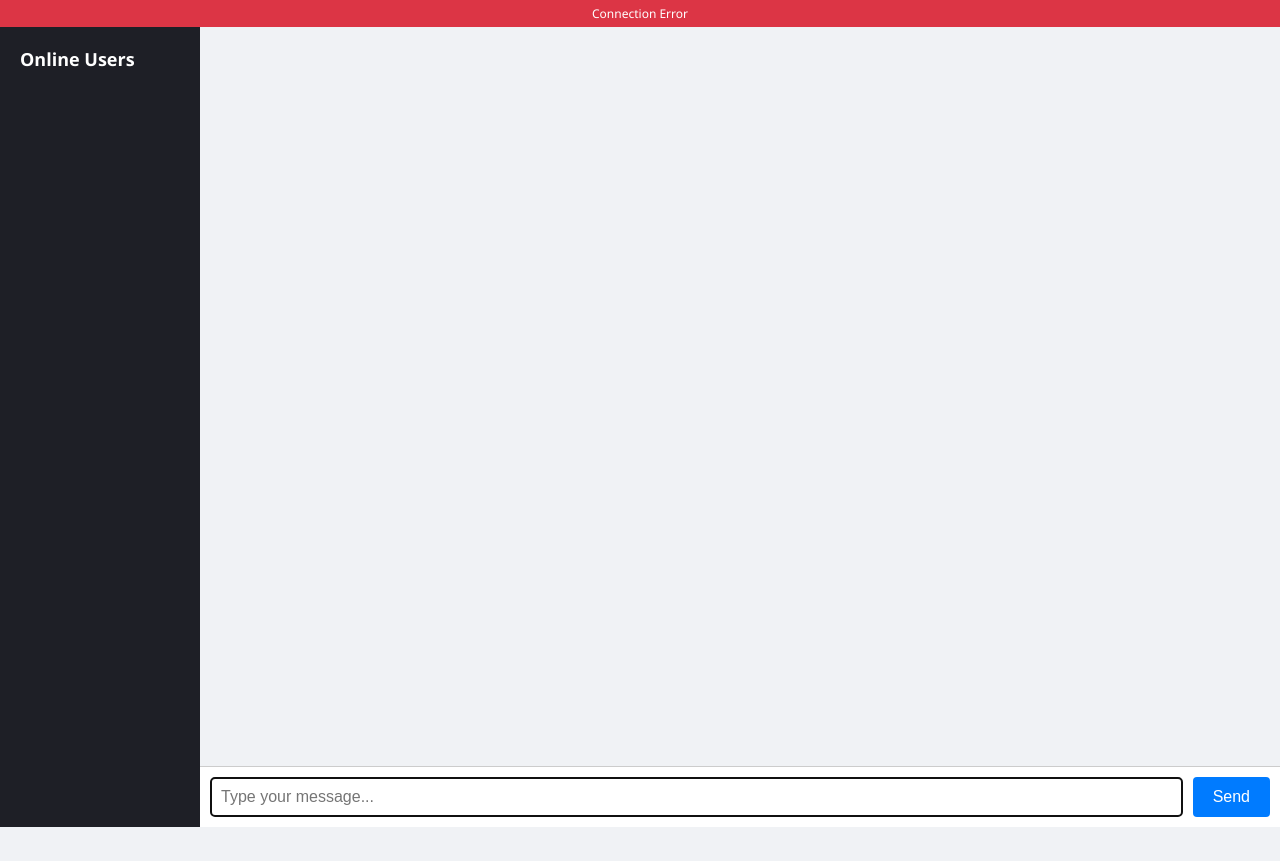
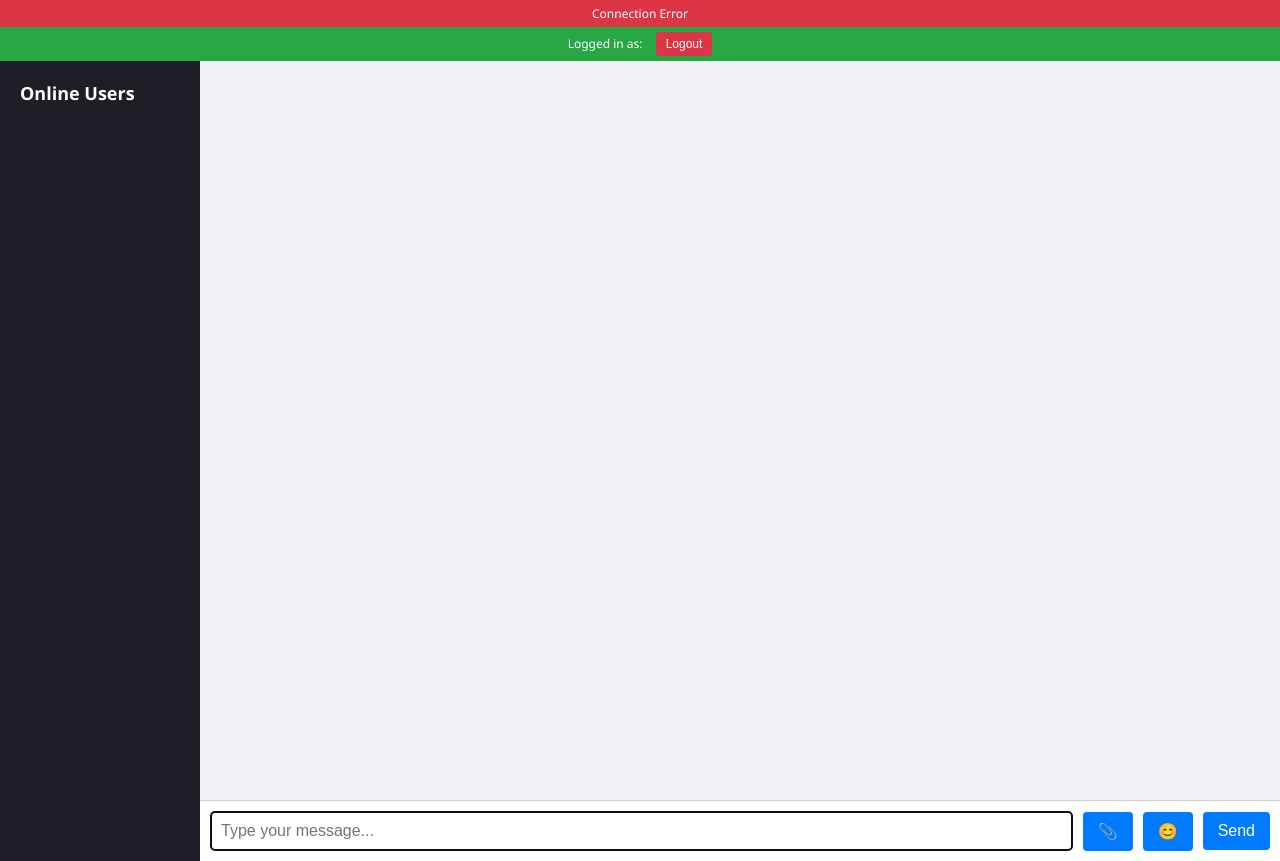
Before and after one commit to Mummayiz/Multi-user-Chat-app, a Flask app: page / in a window 1280 px wide. Before the commit the page ends 827 px from the top, so only its background shows below. Run offline with Flask 3, Linux system fonts and the light colour scheme; some libraries are stand-ins or nearby versions.

Commit message:
Update index.html

```diff
--- a/templates/index.html
+++ b/templates/index.html
@@ -68,12 +68,14 @@
 
     #input {
       display: flex;
+      align-items: center;
       padding: 10px;
       border-top: 1px solid #ccc;
       background-color: #fff;
+      gap: 10px;
     }
 
-    #input input {
+    #input input[type="text"] {
       flex: 1;
       padding: 10px;
       font-size: 16px;
@@ -81,9 +83,8 @@
       border-radius: 4px;
     }
 
-    #input button {
-      padding: 10px 20px;
-      margin-left: 10px;
+    #input button, #file-upload-btn, #emoji-btn {
+      padding: 10px 15px;
       font-size: 16px;
       background-color: #007bff;
       color: white;
@@ -107,10 +166,37 @@
     .connection-status.disconnected {
       background-color: #dc3545;
     }
+
+    .user-info {
+      padding: 5px 10px;
+      background-color: #28a745;
+      color: white;
+      font-size: 12px;
+      text-align: center;
+    }
+
+    .logout-btn {
+      background-color: #dc3545;
+      color: white;
+      border: none;
+      padding: 5px 10px;
+      border-radius: 4px;
+      cursor: pointer;
+      font-size: 12px;
+      margin-left: 10px;
+    }
+
+    .logout-btn:hover {
+      background-color: #c82333;
+    }
   </style>
 </head>
 <body>
   <div id="connection-status" class="connection-status">Connecting...</div>
+  <div class="user-info">
+    Logged in as: <strong id="current-user"></strong>
+    <button class="logout-btn" onclick="logout()">Logout</button>
+  </div>
   <div id="chat-container">
     <div id="users">
       <h3>Online Users</h3>
@@ -120,7 +206,13 @@
       <div id="messages"></div>
       <div id="input">
         <input type="text" id="message-input" placeholder="Type your message..." autocomplete="off" />
+        <input type="file" id="file-upload" />
+        <button id="file-upload-btn" onclick="document.getElementById('file-upload').click()">📎</button>
+        <button id="emoji-btn" onclick="toggleEmojiPicker()">😊</button>
         <button onclick="sendMessage()">Send</button>
+      </div>
+      <div class="emoji-picker" id="emoji-picker">
+        <div class="emoji-grid" id="emoji-grid"></div>
       </div>
     </div>
   </div>
@@ -131,16 +223,100 @@
     let username = null;
     const connectionStatus = document.getElementById('connection-status');
 
+    function logout() {
+      if (confirm('Are you sure you want to logout?')) {
+        window.location.href = '/logout';
+      }
+    }
+
+    // Common emojis
+    const emojis = [
+      '😀', '😃', '😄', '😁', '😆', '😅', '😂', '🤣',
+      '😊', '😇', '🙂', '🙃', '😉', '😌', '😍', '😘',
+      '😗', '😙', '😚', '😋', '😛', '😝', '😜', '🤪',
+      '🤨', '🧐', '🤓', '😎', '🤩', '😏', '😒', '😞',
+      '😔', '😟', '😕', '🙁', '☹️', '😣', '😖', '😫',
+      '😩', '😤', '😠', '😡', '🤬', '🤯', '😳', '😱',
+      '😨', '😰', '😥', '😢', '😭', '😪', '😴', '🤤',
+      '👍', '👎', '👌', '✌️', '🤞', '🤟', '🤘', '🤙',
+      '👈', '👉', '👆', '👇', '☝️', '✋', '🤚', '🖐️',
+      '🖖', '👋', '🤝', '🙏', '✍️', '💪', '🦵', '🦶',
+      '❤️', '🧡', '💛', '💚', '💙', '💜', '🖤', '🤍',
+      '💔', '❣️', '💕', '💞', '💓', '💗', '💖', '💘',
+      '💝', '💟', '☮️', '✝️', '☪️', '🕉️', '☸️', '✡️'
+    ];
+
+    // Initialize emoji picker
+    function initEmojiPicker() {
+      const emojiGrid = document.getElementById('emoji-grid');
+      emojis.forEach(emoji => {
+        const emojiElement = document.createElement('div');
+        emojiElement.className = 'emoji';
+        emojiElement.textContent = emoji;
+        emojiElement.onclick = () => insertEmoji(emoji);
+        emojiGrid.appendChild(emojiElement);
+      });
+    }
+
+    function toggleEmojiPicker() {
+      const picker = document.getElementById('emoji-picker');
+      picker.classList.toggle('show');
+    }
+
+    function insertEmoji(emoji) {
+      const input = document.getElementById('message-input');
+      input.value += emoji;
+      input.focus();
+      document.getElementById('emoji-picker').classList.remove('show');
+    }
+
+    // Close emoji picker when clicking outside
+    document.addEventListener('click', (e) => {
+      const picker = document.getElementById('emoji-picker');
+      const emojiBtn = document.getElementById('emoji-btn');
+      if (!picker.contains(e.target) && e.target !== emojiBtn) {
+        picker.classList.remove('show');
+      }
+    });
+
+    // File upload handling
+    document.getElementById('file-upload').addEventListener('change', async (e) => {
+      const file = e.target.files[0];
+      if (!file) return;
+
+      const formData = new FormData();
+      formData.append('file', file);
+
+      try {
+        const response = await fetch('/upload', {
+          method: 'POST',
+          body: formData
+        });
+
+        if (response.ok) {
+          const result = await response.json();
+          socket.emit('file_message', {
+            user: username,
+            text: `Shared a file: ${result.original_name}`,
+            filename: result.filename,
+            original_name: result.original_name
+          });
+        } else {
+          alert('File upload failed. Please try again.');
+        }
+      } catch (error) {
+        console.error('Upload error:', error);
+        alert('File upload failed. Please check your connection.');
+      }
+
+      e.target.value = '';
+    });
+
     // Connection status indicators
     socket.on('connect', () => {
       connectionStatus.textContent = 'Connected';
       connectionStatus.className = 'connection-status';
-
-      // Prompt for username and join only after connection is established
-      if (!username) {
-        username = prompt("Enter your username") || "Anonymous";
-        socket.emit('join', username);
-      }
+      socket.emit('join');
     });
 
     socket.on('disconnect', () => {
@@ -154,12 +330,24 @@
       console.error('Connection error:', error);
     });
 
+    socket.on('auth_required', () => {
+      alert('Authentication required. Redirecting to login...');
+      window.location.href = '/login';
+    });
+
     socket.on('user_update', users => {
       const userList = document.getElementById('user-list');
       userList.innerHTML = '';
       users.forEach(user => {
         const li = document.createElement('li');
         li.textContent = user;
+
+        if (user === username) {
+          li.style.fontWeight = 'bold';
+          li.style.color = '#ffd700';
+          document.getElementById('current-user').textContent = user;
+        }
+
         userList.appendChild(li);
       });
     });
@@ -169,7 +357,10 @@
       const msg = document.createElement('div');
       msg.classList.add('message');
 
-      // Escape HTML to prevent XSS
+      if (data.user !== 'System' && !username) {
+        username = data.user;
+      }
+
       const escapeHtml = (text) => {
         const map = {
           '&': '&amp;',
@@ -181,8 +372,19 @@
         return text.replace(/[&<>"']/g, m => map[m]);
       };
 
-      msg.innerHTML = `<strong>${escapeHtml(data.user)}</strong>: ${escapeHtml(data.text)} <span class="meta">${data.time}</span>`;
-      if (data.user === 'System') msg.classList.add('system');
+      if (data.type === 'file') {
+        msg.innerHTML = `
+          <div class="file-message">
+            <strong>${escapeHtml(data.user)}</strong>:
+            <a href="/uploads/${data.filename}" target="_blank" class="file-link">${escapeHtml(data.original_name)}</a>
+            <span class="meta">${data.time}</span>
+          </div>
+        `;
+      } else {
+        msg.innerHTML = `<strong>${escapeHtml(data.user)}</strong>: ${escapeHtml(data.text)} <span class="meta">${data.time}</span>`;
+        if (data.user === 'System') msg.classList.add('system');
+      }
+
       messages.appendChild(msg);
       messages.scrollTop = messages.scrollHeight;
     });
@@ -190,8 +392,8 @@
     function sendMessage() {
       const input = document.getElementById('message-input');
       const text = input.value.trim();
-      if (text !== '' && username && socket.connected) {
-        socket.emit('message', { user: username, text });
+      if (text !== '' && socket.connected) {
+        socket.emit('message', { text });
         input.value = '';
       }
     }
@@ -203,8 +405,8 @@
       }
     });
 
-    // Focus on input when page loads
     window.addEventListener('load', () => {
+      initEmojiPicker();
       document.getElementById('message-input').focus();
     });
   </script>
```
Also changed, not shown: other parts of templates/index.html (+59 -1 lines).
